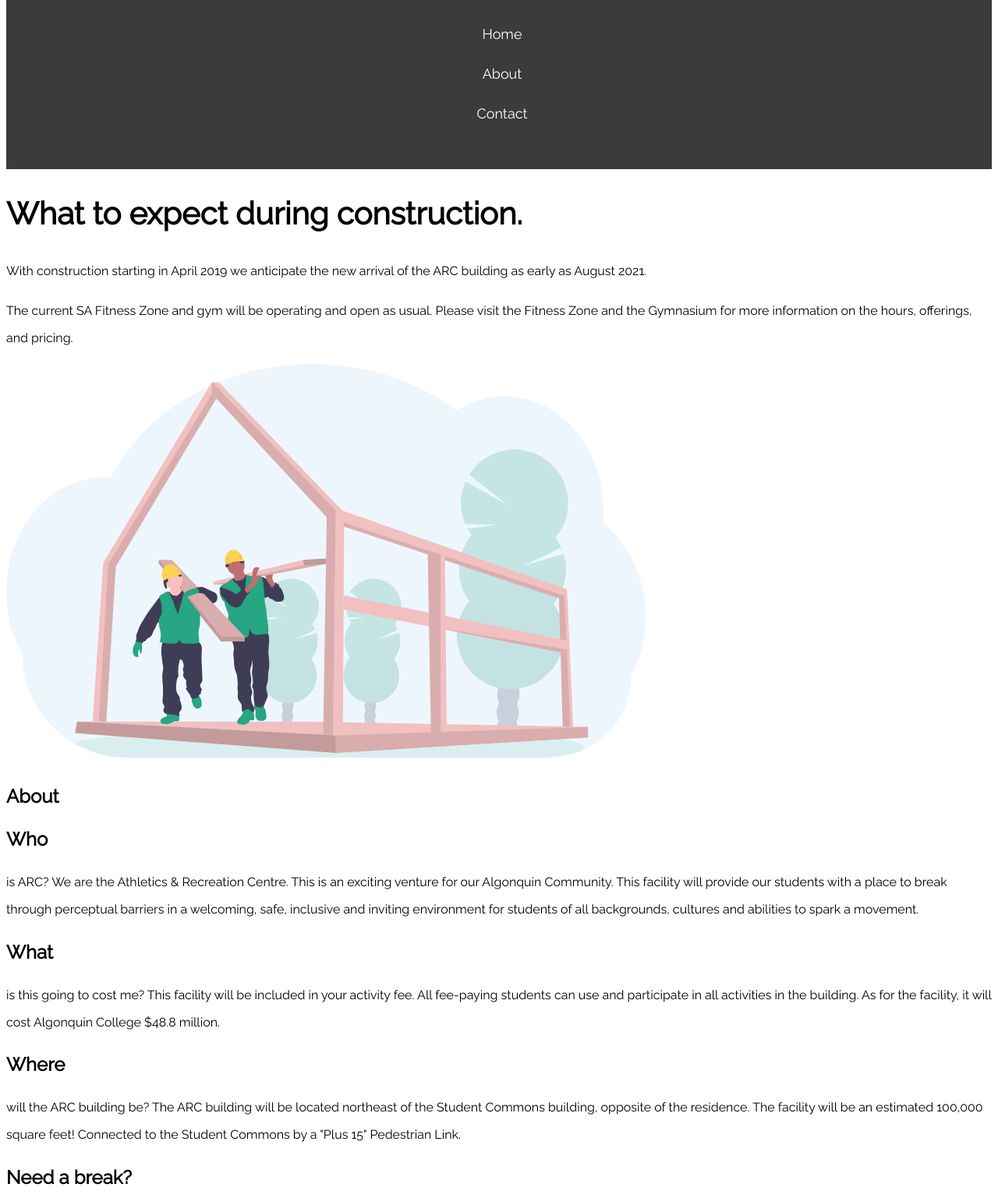
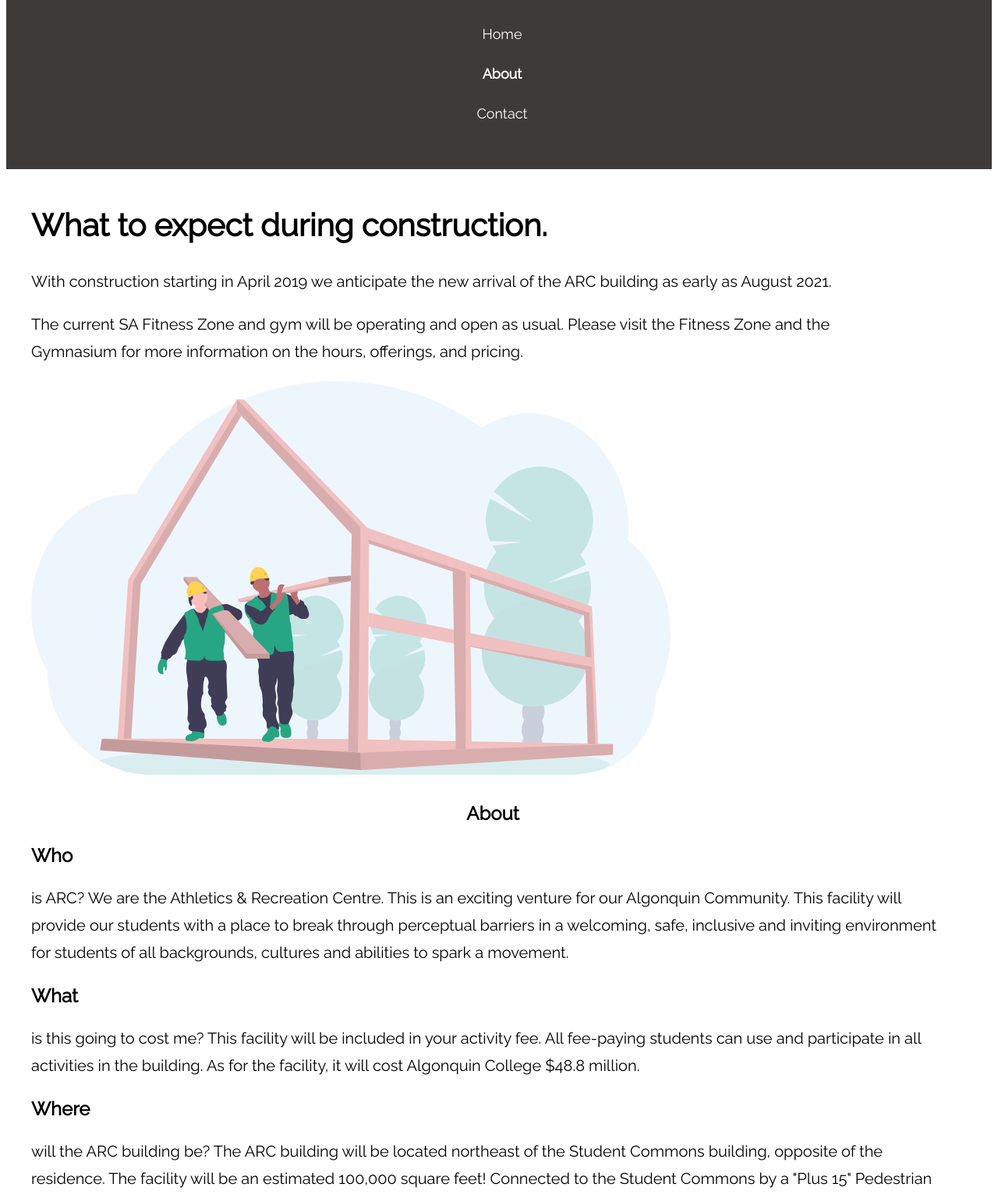
Before and after one commit to nguy0907/nguy0907.github.io, a plain HTML site: page midtermsem2/about.html in a window 1280 px wide. Shown: the part 327-1864 px from the top of the page at 78% size. Drawn offline with Linux system fonts and the light colour scheme.

Commit message:
adding css

```diff
--- a/midtermsem2/about.html
+++ b/midtermsem2/about.html
@@ -20,7 +20,7 @@
             <nav class="menu-nav">
                 <ul class="menu-list">
                     <li><a href="index.html">Home</a></li>
-                    <li><a href="about.html">About</a></li>
+                    <li class="currentpage"><a href="about.html">About</a></li>
                     <li><a href="contact.html">Contact</a></li>
                 </ul>
             </nav>
@@ -39,7 +39,7 @@
             <!-- The about section which will be a banner because a background will be displayed on the About header
         It will be mainly header, text, header,text... of Who,What and Where -->
             <section class="about">
-                <h2>About</h2>
+                <h2 class="aboutbanner">About</h2>
                 <div>
                     <h2>Who</h2>
                     <p>is ARC? We are the Athletics & Recreation Centre. This is an exciting venture for our Algonquin
--- a/midtermsem2/css/about.css
+++ b/midtermsem2/css/about.css
@@ -1,7 +1,9 @@
+/* This is the css for the about page */
 html {
     font-family: 'Raleway', sans-serif;
     line-height: 35px;
 }
+
 
 /* The images will be responsive */
 img {
@@ -26,11 +28,17 @@ header {
 
 }
 
+.currentpage{
+    font-weight: bold;
+}
+
 .logo {
     justify-content: center;
     width: 25%;
 }
-
+p{
+    font-size: 20px;
+}
 nav {
     margin-left: -2rem;
 }
@@ -42,7 +50,27 @@ ul li {
 }
 
 
-h1{
+h1 {
     font-size: 40px;
+    font-weight: bolder;
+    margin-top: 3rem;
+    margin-bottom: 2rem;
     line-height: 47px;
 }
+
+/* This is the construction section, little code because there is not a lot of content */
+.construction{
+    margin: auto;
+
+    margin-left: 2rem;
+margin-right: 10rem;
+}
+
+.about{
+    margin-left: 2rem;
+    margin-right: 3rem;
+}
+
+.aboutbanner{
+    text-align: center;
+}
--- a/midtermsem2/css/main.css
+++ b/midtermsem2/css/main.css
@@ -22,11 +22,15 @@ header {
     text-align: center;
 
 }
+.currentpage{
+    font-weight: bold;
+}
 
 .logo {
     justify-content: center;
     width: 25%;
 }
+
 
 /* The nav link will have no underlines and no other decoration The colour is white since the background is dark */
 a {
@@ -47,12 +51,10 @@ ul li {
 
 /* This is the area where these header will have different characteristic */
 h1 {
-    margin: auto;
-    width: auto;
     font-size: 40px;
     font-weight: bolder;
-    margin-left: 4rem;
-    margin-right: 3rem;
+    margin-left: 3rem;
+    margin-right: 4rem;
     margin-top: 3rem;
     margin-bottom: 2rem;
     line-height: 47px;
@@ -71,13 +73,14 @@ h3 {
 
 /* This is the section where there are 4 activities you can choose from. There is images will labels under it. */
 .ARC-p {
-    margin-left: 4rem;
-    margin-right: 10rem;
+    font-size: 20px;
+    margin-left: 3rem;
+    margin-right: 11rem;
 }
 
 .activities {
     color: #26A682;
-    margin-left: 4rem;
+    margin-left: 3rem;
 }
 
 .activities>img {
@@ -95,22 +98,23 @@ h3 {
 .rockclimbing {
     float: right;
     margin-top: -3.1rem;
-    margin-right: 4rem;
+    margin-right: 3rem;
 }
 
 .fitness {
     margin-top: 4rem;
+
 }
 
 .court {
     float: right;
     margin-top: -3.1rem;
-    margin-right: 5rem;
+    margin-right: 3rem;
 }
 
 .bballpic {
     float: right;
-    margin-right: -4.5rem;
+    margin-right: -5rem;
 }
 
 
@@ -119,13 +123,13 @@ There is also a shadow at the bottom at the button */
 .start {
     display: flex;
     font-family: 'Raleway', sans-serif;
-    width: 300px;
+    width: 350px;
     font-size: 32px;
     font-weight: bold;
     justify-content: center;
     padding-top: 0.5rem;
     padding-bottom: 0.5rem;
-    margin-left: 4rem;
+    margin-left: 3.5rem;
     margin-bottom: 2rem;
     border-radius: 40px;
     background-color: #26A682;
@@ -138,11 +142,9 @@ There is also a shadow at the bottom at the button */
 }
 
 .discoveralgonquin {
-    margin-left: 2rem;
-}
-
-.discoveralgonquin>p {
-    margin-right: 2rem;
+    font-size: 16px;
+    margin-left: 3rem;
+    margin-right:3rem;
 }
 
 .learnmore {
@@ -158,7 +160,6 @@ There is also a shadow at the bottom at the button */
     padding-top: 0.5em;
     padding-bottom: 0.5em;
     margin-bottom: 2rem;
-    margin-right: 4rem;
 }
 
 .simon {
@@ -167,21 +168,34 @@ There is also a shadow at the bottom at the button */
     background-color: #3C3B3A;
     padding-top: 1em;
     padding-right: 1em;
+    padding-bottom:1em;
     color: #F2F2F2;
 }
 
 .simon>h3 {
+    text-align: center;
+    margin-left: 7rem;
+    margin-right: 8rem;
+  font-weight: bold;
     color: #F2F2F2;
 }
-
+.simon>p{
+    justify-content: center;
+    margin-left: 3rem;
+       margin-right: 4.6rem;
+}
 .simonpic {
     width: 40%;
     margin-left: 8.5rem;
     border-radius: 100px;
 }
+.entertainment{
+    margin-left: 3rem;
+    margin-right:4rem;
 
+}
 .entertainment>.learnmore {
-    margin-left: 12.5em;
+    margin-left: 14rem;
 }
 
 /* This section is the footer It has the social media icons in the middle and a back to top navigation */
@@ -217,6 +231,7 @@ There is also a shadow at the bottom at the button */
 
 .backtotop {
     float: right;
+font-size: 12px;
     margin-top: -2rem;
-    margin-right: 1.8rem;
+    margin-right: 2.5rem;
 }
```
Also changed, not shown: midtermsem2/index.html (+4 -3 lines).
